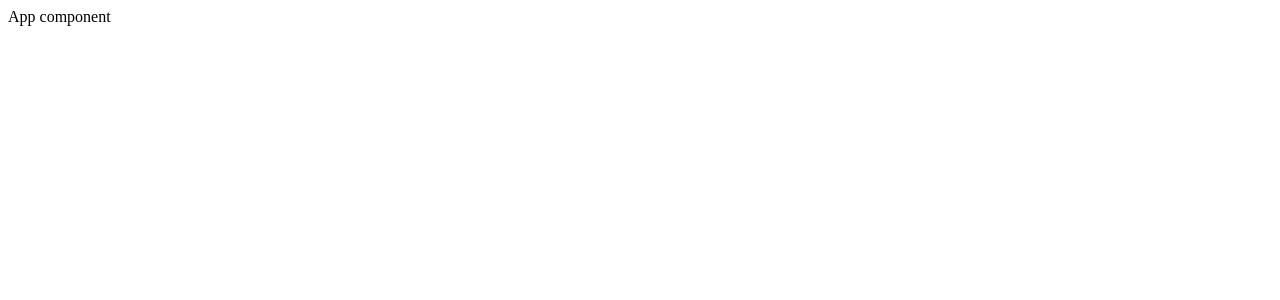
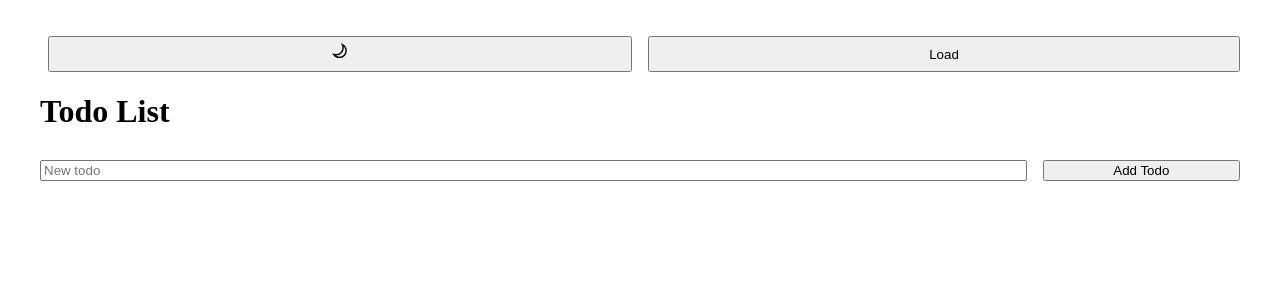
Before and after one commit to muzabol2/todo-app, a React (Vite) app: page / in a window 1280 px wide. Shown: the top 300 px of the page. Built offline with nearby package versions, Linux system fonts and the light colour scheme.

Commit message:
Add icons and components and store

```diff
--- a/src/app/index.tsx
+++ b/src/app/index.tsx
@@ -1,3 +1,11 @@
-const App = () => <div>App component</div>;
+import { TopBar, TodoList, TodoAdd } from "components";
+
+const App = () => (
+  <div style={{ maxWidth: "1200px", margin: "auto", padding: "20px" }}>
+    <TopBar />
+    <TodoList />
+    <TodoAdd />
+  </div>
+);
 
 export default App;
--- /dev/null
+++ b/src/components/TodoAdd.tsx
@@ -0,0 +1,15 @@
+const TodoAdd = () => (
+  <div
+    style={{
+      display: "grid",
+      gridTemplateColumns: "5fr 1fr",
+      columnGap: "16px",
+      paddingTop: "8px",
+    }}
+  >
+    <input placeholder="New todo" />
+    <button>Add Todo</button>
+  </div>
+);
+
+export default TodoAdd;
--- /dev/null
+++ b/src/components/TodoList.tsx
@@ -0,0 +1,20 @@
+const TodoListItems = () => (
+  <>
+    {[].map((todo: { id: number; text: string }) => (
+      <div style={{ display: "flex", paddingTop: "8px" }} key={todo.id}>
+        <input type="checkbox" />
+        <input style={{ margin: "0 8px" }} value={todo.text} />
+        <button>Delete</button>
+      </div>
+    ))}
+  </>
+);
+
+const TodoList = () => (
+  <>
+    <h1>Todo List</h1>
+    <TodoListItems />
+  </>
+);
+
+export default TodoList;
--- /dev/null
+++ b/src/components/TopBar.tsx
@@ -0,0 +1,17 @@
+import ColorModeSwitcher from "./color-mode-switcher";
+
+const TopBar = () => (
+  <div
+    style={{
+      display: "grid",
+      gridTemplateColumns: "1fr 1fr",
+      columnGap: "16px",
+      paddingTop: "8px",
+    }}
+  >
+    <ColorModeSwitcher />
+    <button>Load</button>
+  </div>
+);
+
+export default TopBar;
--- /dev/null
+++ b/src/components/color-mode-switcher/helpers.ts
@@ -0,0 +1,11 @@
+import { useState } from "react";
+
+export const useColorMode = () => {
+  const [colorMode, setColorMode] = useState("light");
+
+  const toggleColorMode = () => {
+    setColorMode((prevMode) => (prevMode === "light" ? "dark" : "light"));
+  };
+
+  return { colorMode, toggleColorMode };
+};
--- /dev/null
+++ b/src/components/color-mode-switcher/index.tsx
@@ -0,0 +1,28 @@
+import * as React from "react";
+
+import { useColorMode } from "./helpers";
+
+import { MoonIcon, SunIcon } from "icons";
+
+type Props = React.ButtonHTMLAttributes<HTMLButtonElement>;
+
+const ColorModeSwitcher = (props: Props) => {
+  const { colorMode, toggleColorMode } = useColorMode();
+
+  const text = colorMode === "light" ? "dark" : "light";
+
+  const SwitchIcon = colorMode === "light" ? MoonIcon : SunIcon;
+
+  return (
+    <button
+      style={{ fontSize: "1.5rem", color: "currentColor", marginLeft: "8px" }}
+      onClick={toggleColorMode}
+      aria-label={`Switch to ${text} mode`}
+      {...props}
+    >
+      <SwitchIcon />
+    </button>
+  );
+};
+
+export default ColorModeSwitcher;
--- /dev/null
+++ b/src/components/index.ts
@@ -0,0 +1,4 @@
+export { default as ColorModeSwitcher } from "./color-mode-switcher";
+export { default as TodoAdd } from "./TodoAdd";
+export { default as TodoList } from "./TodoList";
+export { default as TopBar } from "./TopBar";
--- /dev/null
+++ b/src/icons/index.ts
@@ -0,0 +1,2 @@
+export { default as SunIcon } from "./sun-icon";
+export { default as MoonIcon } from "./moon-icon";
--- /dev/null
+++ b/src/icons/moon-icon.tsx
@@ -0,0 +1,14 @@
+const MoonIcon = () => (
+  <svg height="24" width="24" viewBox="0 0 512 512">
+    <path
+      d="M386,248.478  c0,78.864-63.941,142.805-142.805,142.805c-48.513,0-91.395-24.202-117.195-61.194c14.54,4.687,30.037,7.215,46.135,7.215  c83.018,0,150.321-67.303,150.321-150.321c0-23.778-5.521-46.258-15.346-66.237C353.886,144.197,386,192.587,386,248.478z"
+      fill="none"
+      stroke="#000000"
+      strokeLinecap="round"
+      strokeMiterlimit="10"
+      strokeWidth="30"
+    />{" "}
+  </svg>
+);
+
+export default MoonIcon;
--- /dev/null
+++ b/src/icons/sun-icon.tsx
@@ -0,0 +1,7 @@
+const SunIcon = () => (
+  <svg height="24" width="24" viewBox="0 0 512 512">
+    <path d="M256,144c-61.75,0-112,50.25-112,112s50.25,112,112,112s112-50.25,112-112S317.75,144,256,144z M256,336    c-44.188,0-80-35.812-80-80c0-44.188,35.812-80,80-80c44.188,0,80,35.812,80,80C336,300.188,300.188,336,256,336z M256,112    c8.833,0,16-7.167,16-16V64c0-8.833-7.167-16-16-16s-16,7.167-16,16v32C240,104.833,247.167,112,256,112z M256,400    c-8.833,0-16,7.167-16,16v32c0,8.833,7.167,16,16,16s16-7.167,16-16v-32C272,407.167,264.833,400,256,400z M380.438,154.167    l22.625-22.625c6.25-6.25,6.25-16.375,0-22.625s-16.375-6.25-22.625,0l-22.625,22.625c-6.25,6.25-6.25,16.375,0,22.625    S374.188,160.417,380.438,154.167z M131.562,357.834l-22.625,22.625c-6.25,6.249-6.25,16.374,0,22.624s16.375,6.25,22.625,0    l22.625-22.624c6.25-6.271,6.25-16.376,0-22.625C147.938,351.583,137.812,351.562,131.562,357.834z M112,256    c0-8.833-7.167-16-16-16H64c-8.833,0-16,7.167-16,16s7.167,16,16,16h32C104.833,272,112,264.833,112,256z M448,240h-32    c-8.833,0-16,7.167-16,16s7.167,16,16,16h32c8.833,0,16-7.167,16-16S456.833,240,448,240z M131.541,154.167    c6.251,6.25,16.376,6.25,22.625,0c6.251-6.25,6.251-16.375,0-22.625l-22.625-22.625c-6.25-6.25-16.374-6.25-22.625,0    c-6.25,6.25-6.25,16.375,0,22.625L131.541,154.167z M380.459,357.812c-6.271-6.25-16.376-6.25-22.625,0    c-6.251,6.25-6.271,16.375,0,22.625l22.625,22.625c6.249,6.25,16.374,6.25,22.624,0s6.25-16.375,0-22.625L380.459,357.812z"/>
+  </svg>
+);
+
+export default SunIcon;
```
Also changed, not shown: src/store.ts (added, +29 -0 lines).
